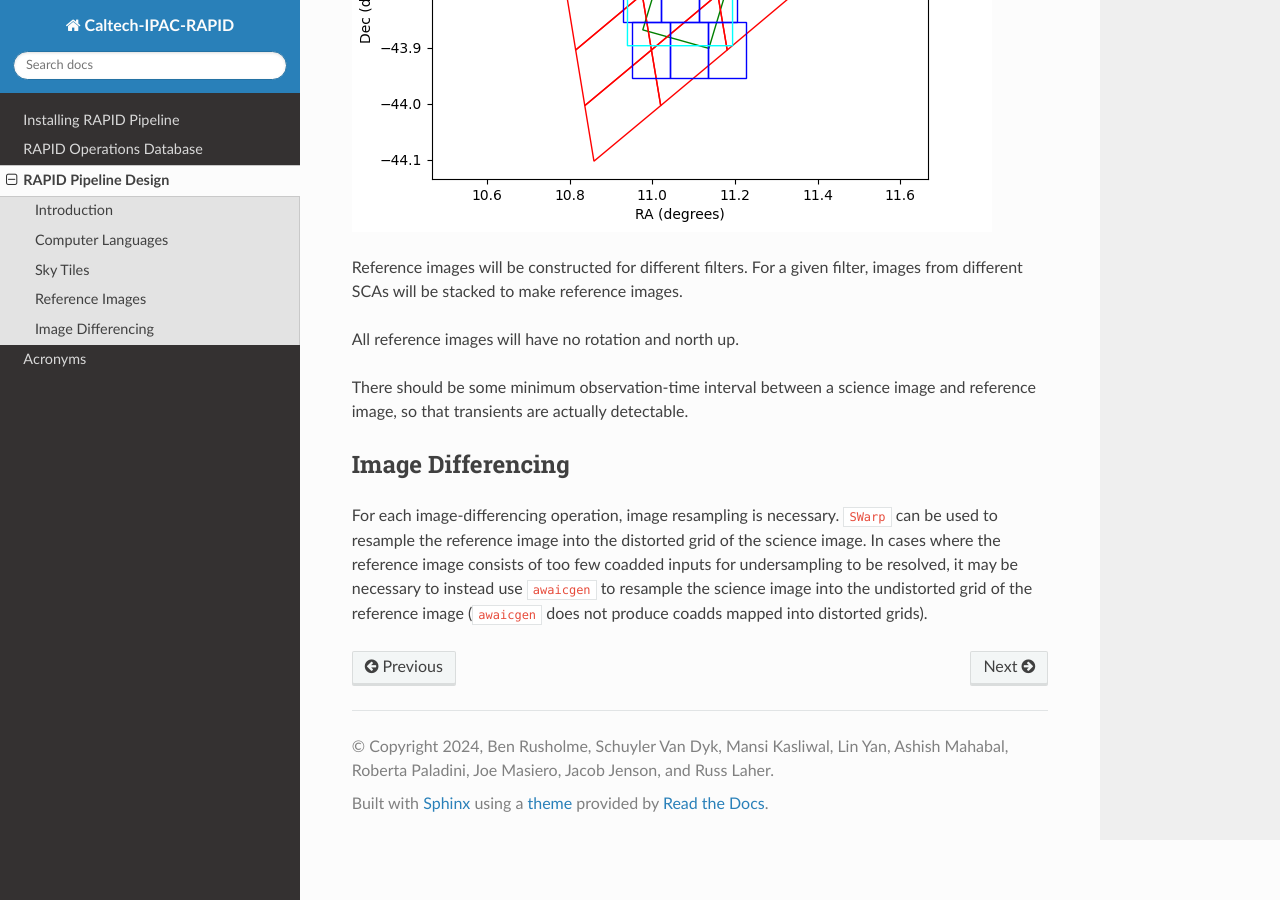
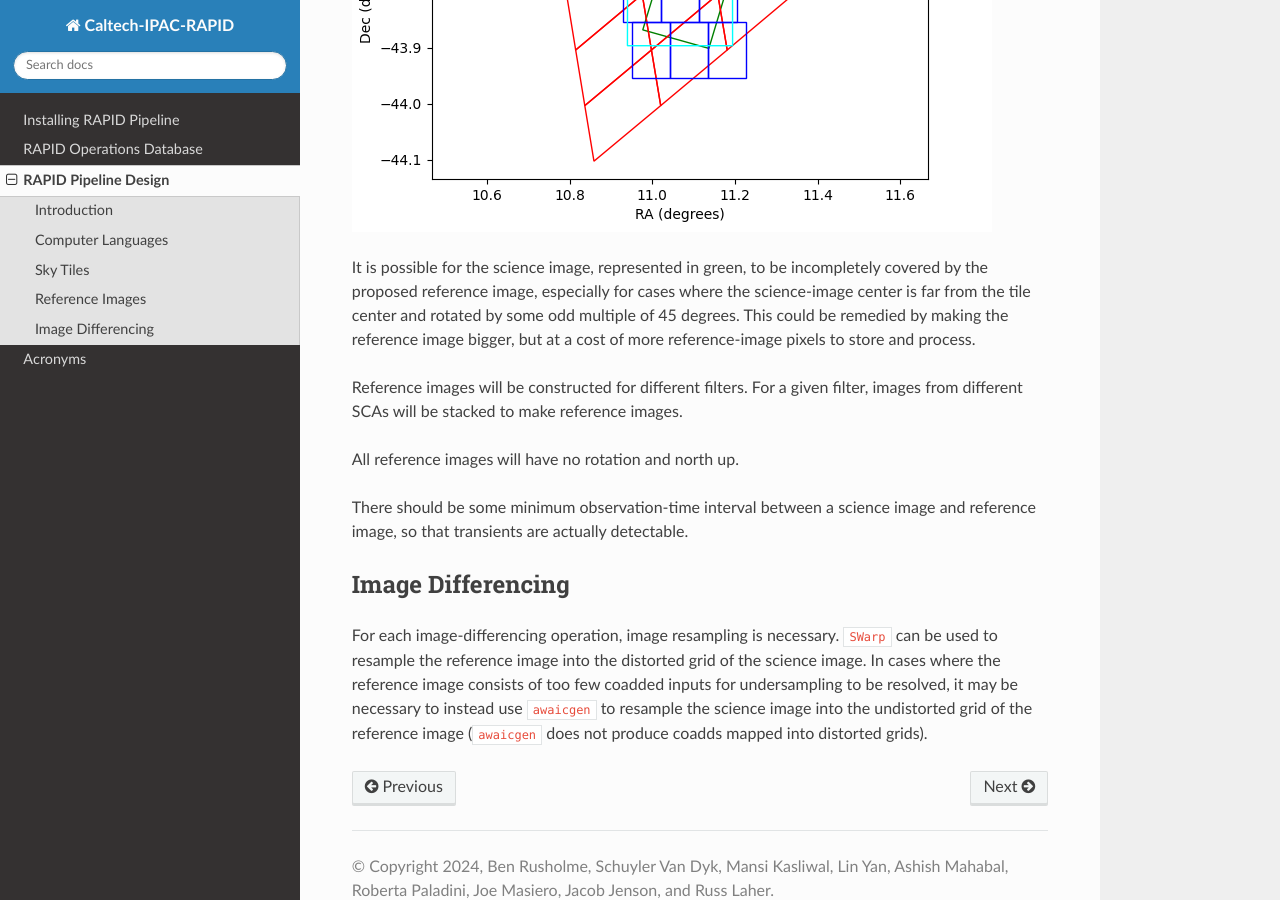
Before and after one commit to Caltech-IPAC/rapid, a Sphinx documentation site: the page built from docs/source/pl/pl.rst, in a window 1280 px wide and 900 px high, scrolled down 4957 px. Built offline with Sphinx 7.4.7 and the Read the Docs theme 2.0.0, drawn with Linux system fonts in a browser that asks for light colours.

Commit message:
Added more text.

```diff
--- a/docs/source/pl/pl.rst
+++ b/docs/source/pl/pl.rst
@@ -137,6 +137,10 @@ Here is the sky footprint, shown in cyan, of the proposed reference image for th
 
 .. image:: ReferenceImage.png
 
+It is possible for the science image, represented in green, to be incompletely covered by the proposed reference image, especially
+for cases where the science-image center is far from the tile center and rotated by some odd multiple of 45 degrees.  This
+could be remedied by making the reference image bigger, but at a cost of more reference-image pixels to store and process.
+
 Reference images will be constructed for different filters.  For a given filter, images from
 different SCAs will be stacked to make reference images.
 
```
